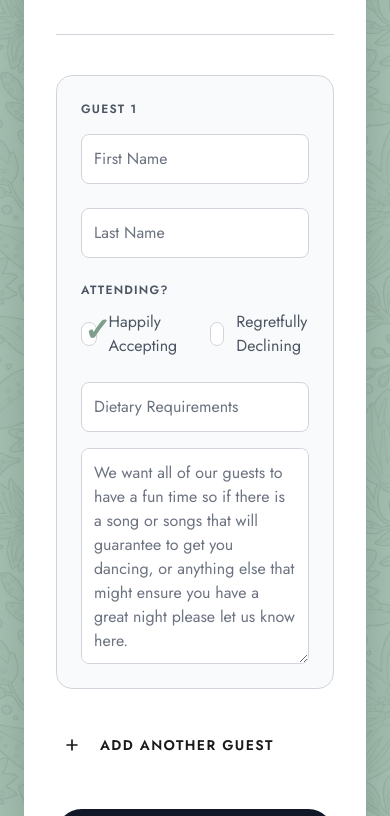
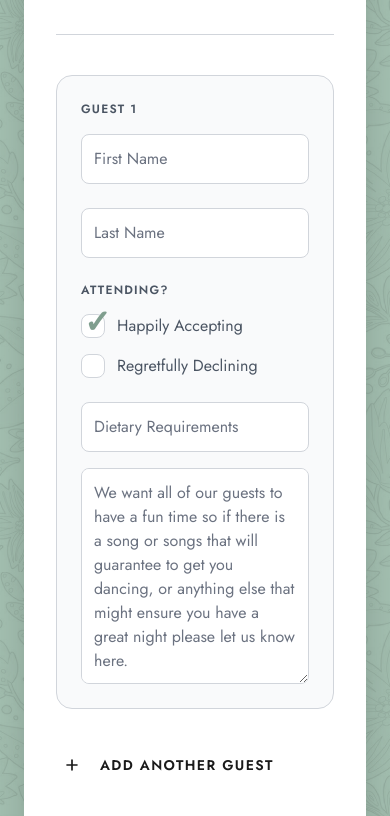
Before and after one commit to Rkidwes/wedding-website, a React (Vite) app: page / in a window 390 px wide. Shown: the part 11184-12000 px from the top of the page. Built offline with nearby package versions, Linux system fonts and the light colour scheme; a web font is replaced by a local one.

Commit message:
Fixes flickering mobile menu

```diff
--- a/components/RSVPForm.tsx
+++ b/components/RSVPForm.tsx
@@ -262,8 +262,8 @@ const handleSubmit = async (e: React.FormEvent) => {
                   </div>
 
                   <div className="mb-6">
-                    <label className="block text-xs uppercase tracking-widest font-bold text-gray-600 mb-3">Attending?</label>
-                    <div className="flex gap-6">
+                    <label className="block text-xs uppercase tracking-widest font-bold text-gray-600 mb-4">Attending?</label>
+                    <div className="grid sm:flex gap-y-4 gap-x-6">
                       <label className="flex-1 cursor-pointer group attending accepting">
                         <input
                           type="radio"
```
